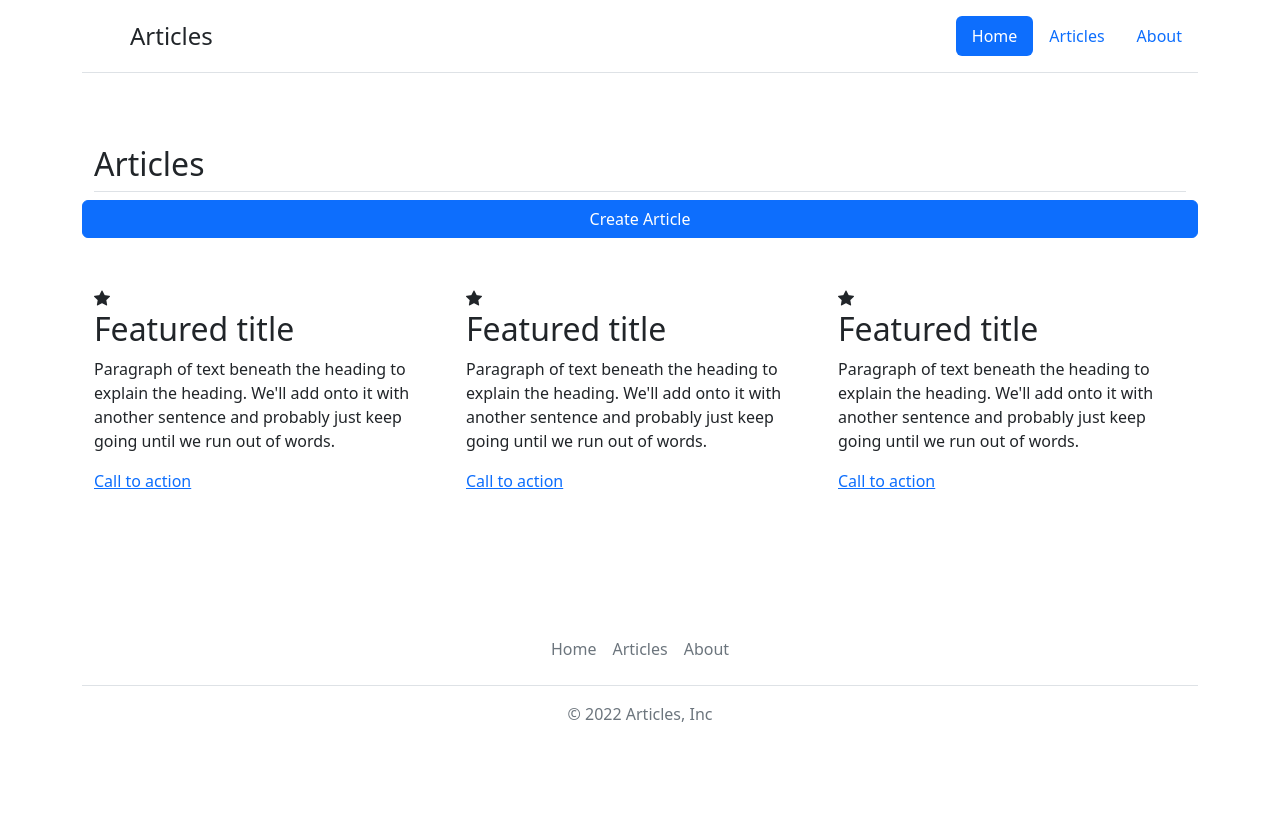
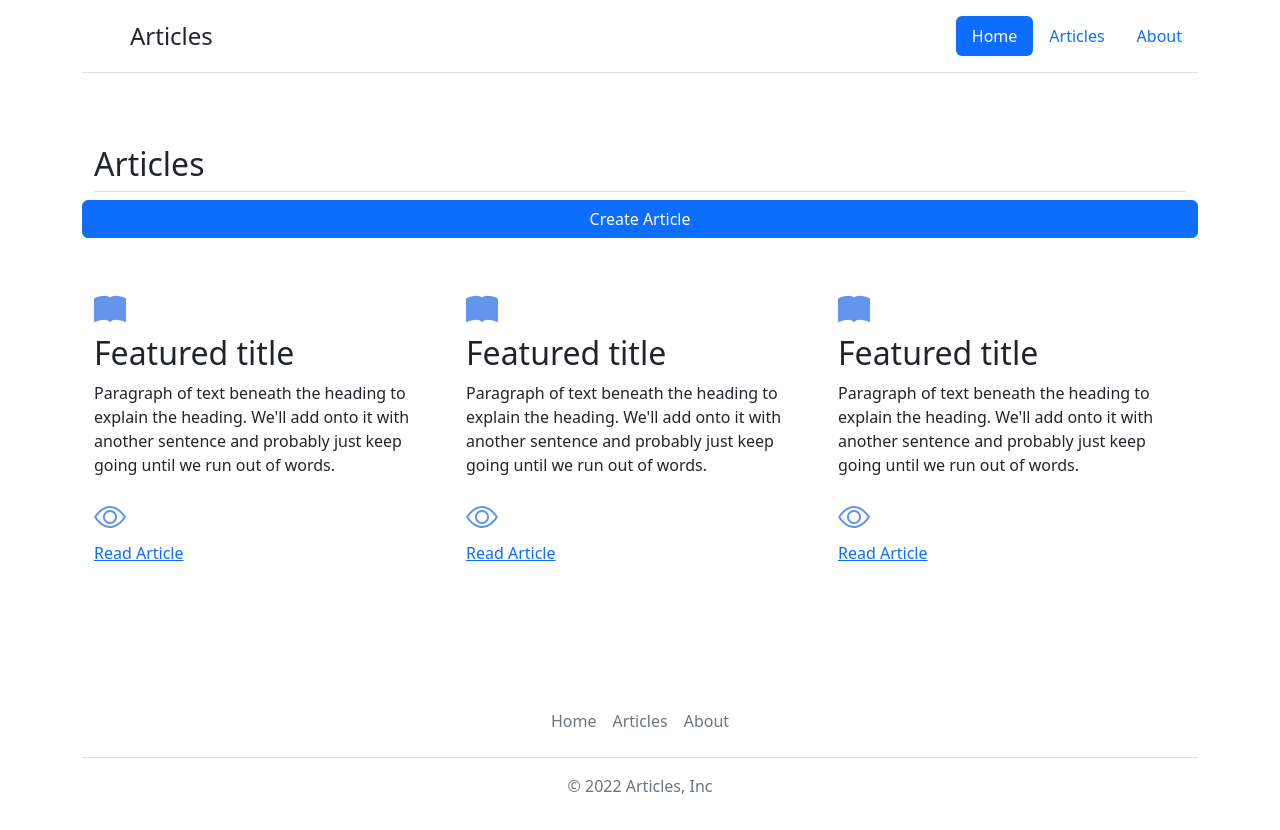
Before and after one commit to urieljuliatti/angular-articles-bootstrap, an Angular app: page /listArticles in a window 1280 px wide. Shown: the top 830 px of the page. Before the commit the page ends 800 px from the top, so only its background shows below. Built offline with nearby package versions, Linux system fonts and the light colour scheme.

Commit message:
CSS and icons adjustments with Routes

```diff
--- a/src/app/components/articles/create-article/create-article.component.html
+++ b/src/app/components/articles/create-article/create-article.component.html
@@ -27,9 +27,7 @@
   <h2 class="pb-2 border-bottom">Your Article Preview</h2>
   <div class="row g-4 py-5">
     <div class="feature col">
-      <div class="feature-icon d-inline-flex align-items-center justify-content-center text-bg-primary bg-gradient fs-2 mb-3">
-        <svg class="bi" width="1em" height="1em"><use xlink:href="#collection"></use></svg>
-      </div>
+      <i class="bi bi-book-fill" style="font-size: 2rem; color: cornflowerblue;"></i>
       <h3 class="fs-2">{{ article.title }}</h3>
       <p>{{ article.body }}</p>
     </div>
--- a/src/app/components/articles/list-articles/list-articles.component.html
+++ b/src/app/components/articles/list-articles/list-articles.component.html
@@ -5,30 +5,30 @@
   </div>
   <div class="row g-4 py-5 row-cols-1 row-cols-lg-3">
     <div class="feature col">
-      <i class="bi bi-star-fill"></i>
+      <i class="bi bi-book-fill" style="font-size: 2rem; color: cornflowerblue;"></i>
       <h3 class="fs-2">Featured title</h3>
       <p>Paragraph of text beneath the heading to explain the heading. We'll add onto it with another sentence and probably just keep going until we run out of words.</p>
-      <a href="#" class="icon-link d-inline-flex align-items-center">
-        Call to action
-        <svg class="bi" width="1em" height="1em"><use xlink:href="#chevron-right"></use></svg>
+      <i class="bi bi-eye" style="font-size: 2rem; color: cornflowerblue;"></i>
+      <a href="#" class="icon-link d-flex align-items-center">
+        Read Article
       </a>
     </div>
     <div class="feature col">
-      <i class="bi bi-star-fill"></i>
+      <i class="bi bi-book-fill" style="font-size: 2rem; color: cornflowerblue;"></i>
       <h3 class="fs-2">Featured title</h3>
       <p>Paragraph of text beneath the heading to explain the heading. We'll add onto it with another sentence and probably just keep going until we run out of words.</p>
-      <a href="#" class="icon-link d-inline-flex align-items-center">
-        Call to action
-        <svg class="bi" width="1em" height="1em"><use xlink:href="#chevron-right"></use></svg>
+      <i class="bi bi-eye" style="font-size: 2rem; color: cornflowerblue;"></i>
+      <a href="#" class="icon-link d-flex align-items-center">
+        Read Article
       </a>
     </div>
     <div class="feature col">
-      <i class="bi bi-star-fill"></i>
+      <i class="bi bi-book-fill" style="font-size: 2rem; color: cornflowerblue;"></i>
       <h3 class="fs-2">Featured title</h3>
       <p>Paragraph of text beneath the heading to explain the heading. We'll add onto it with another sentence and probably just keep going until we run out of words.</p>
-      <a href="#" class="icon-link d-inline-flex align-items-center">
-        Call to action
-        <svg class="bi" width="1em" height="1em"><use xlink:href="#chevron-right"></use></svg>
+      <i class="bi bi-eye" style="font-size: 2rem; color: cornflowerblue;"></i>
+      <a href="#" class="icon-link d-flex align-items-center">
+        Read Article
       </a>
     </div>
   </div>
```
